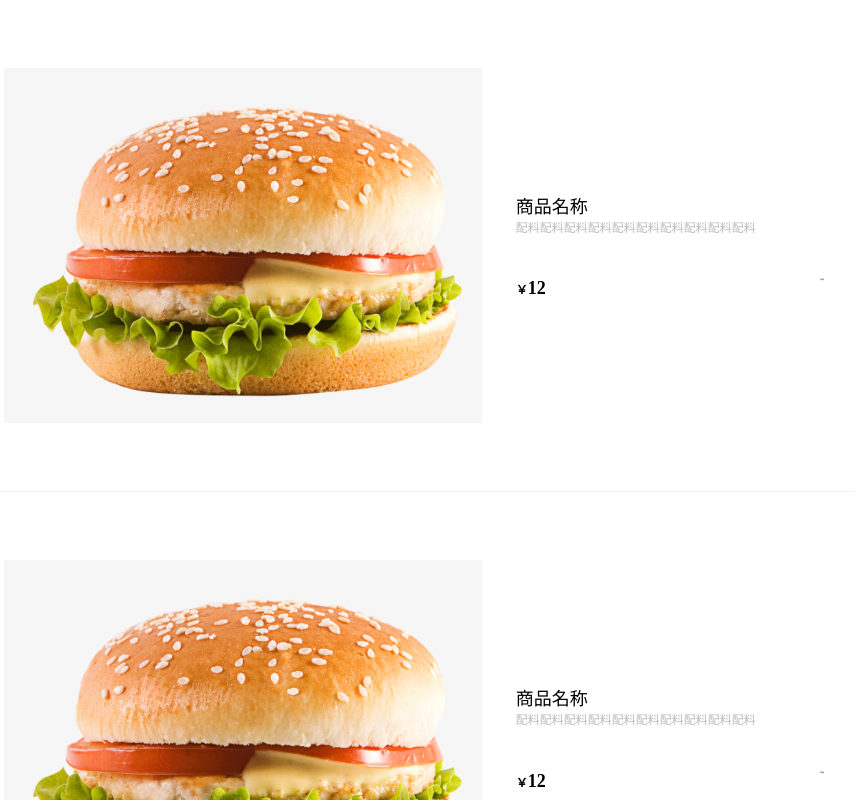
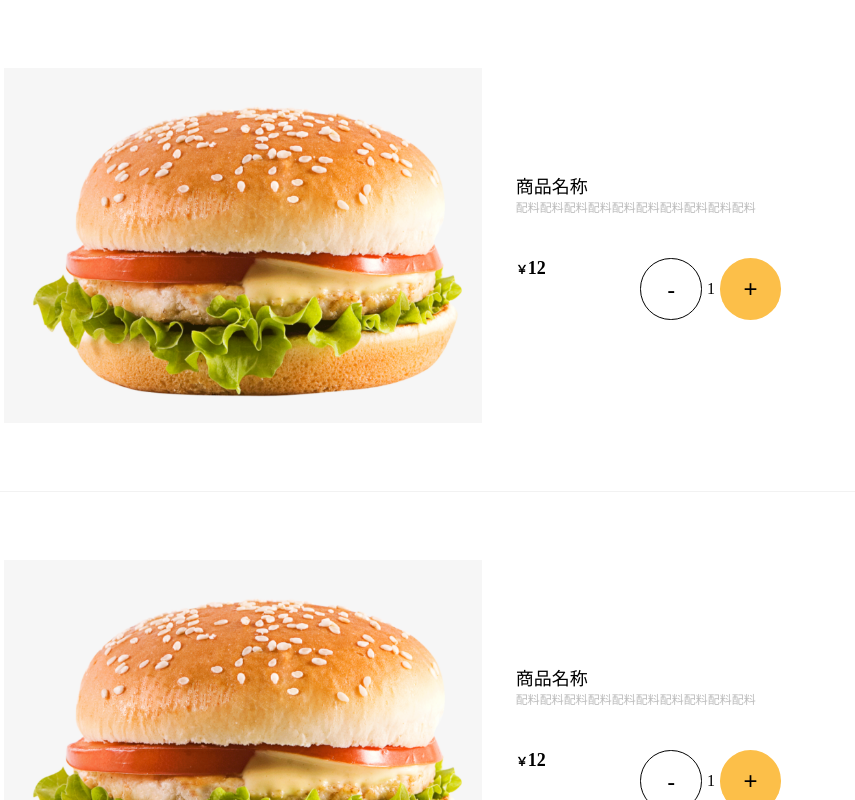
Before and after one commit to Timesi/frontend_react, a React (Create React App) app: page / in a window 1280 px wide. Shown: the whole page, without its empty margins (27-882 px from the left). Built offline with nearby package versions, Linux system fonts and the light colour scheme.

Commit message:
complete p56_Counter

```diff
--- a/src/components/Meals/Meal/Meal.js
+++ b/src/components/Meals/Meal/Meal.js
@@ -1,6 +1,6 @@
 import React from 'react';
-
 import classes from './Meal.module.css'
+import Counter from './../../UI/Counter/Counter';
 
 // 食物
 
@@ -13,9 +13,9 @@ const Meal = () => {
             <div>
                 <h2 className={classes.Title}>商品名称</h2>
                 <p className={classes.Desc}>配料配料配料配料配料配料配料配料配料配料</p>
-                <div className={classes.ProceWrap}>
+                <div className={classes.PriceWrap}>
                     <span className={classes.Price}>12</span>
-                    <div>数量</div>
+                    <Counter amount={1}/>
                 </div>
             </div>
         </div>
--- a/src/components/Meals/Meal/Meal.module.css
+++ b/src/components/Meals/Meal/Meal.module.css
@@ -30,8 +30,9 @@ img {
     padding-right: 40rem;
 }
 
-.ProceWrap {
+.PriceWrap {
     margin-top: 25rem;
+    padding-right: 25rem;
     display: flex;
     justify-content: space-between;
 }
--- /dev/null
+++ b/src/components/UI/Counter/Counter.js
@@ -0,0 +1,26 @@
+import React from 'react'
+import classes from './Counter.module.css';
+
+// 计数器组件
+const Counter = (props) => {
+    return (
+        <div className={classes.Counter}>
+            {
+                (props.amount && props.amount !== 0) ? (
+                    <React.Fragment>
+                        <button className={classes.Sub}><span>-</span></button>
+                        <span className={classes.count}>{props.amount}</span>
+                    </React.Fragment>
+
+                ) : null
+            }
+
+
+            <button className={classes.Add}>
+                <span>+</span>
+            </button>
+        </div>
+     );
+}
+
+export default Counter;
--- /dev/null
+++ b/src/components/UI/Counter/Counter.module.css
@@ -0,0 +1,26 @@
+.Counter {
+    display: flex;
+    align-items: center;
+}
+
+.Sub,
+.Add {
+    border: none;
+    background-color: #FCBF49;
+    width: 36rem;
+    height: 36rem;
+    line-height: 36rem;
+    border-radius: 50%;
+    font-size: 24px;
+    padding: 0;
+}
+
+.Sub {
+    background-color: white;
+    border: 1px solid black;
+}
+
+.count {
+    font-size: 16px;
+    margin: 0 5px;
+}
```
